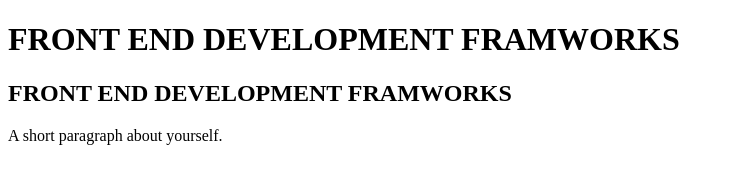
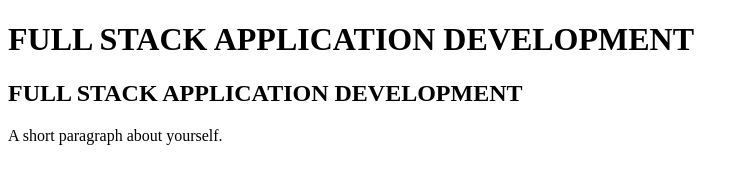
Before and after one commit to SREE-3105/FSAD-WEEK1, a plain HTML site: page index.html in a window 1280 px wide. Shown: the whole page, without its empty margins (0-749 px from the left). Drawn offline with Linux system fonts and the light colour scheme.

Commit message:
first commit

```diff
--- a/index.html
+++ b/index.html
@@ -4,8 +4,8 @@
  <title>My Website</title>
 </head>
 <body>
- <h1>FRONT END DEVELOPMENT FRAMWORKS</h1>
- <h2> FRONT END DEVELOPMENT FRAMWORKS </h2>
+ <h1>FULL STACK APPLICATION DEVELOPMENT</h1>
+ <h2> FULL STACK APPLICATION DEVELOPMENT </h2>
  <p>A short paragraph about yourself.</p>
 </body>
 </html>
```
